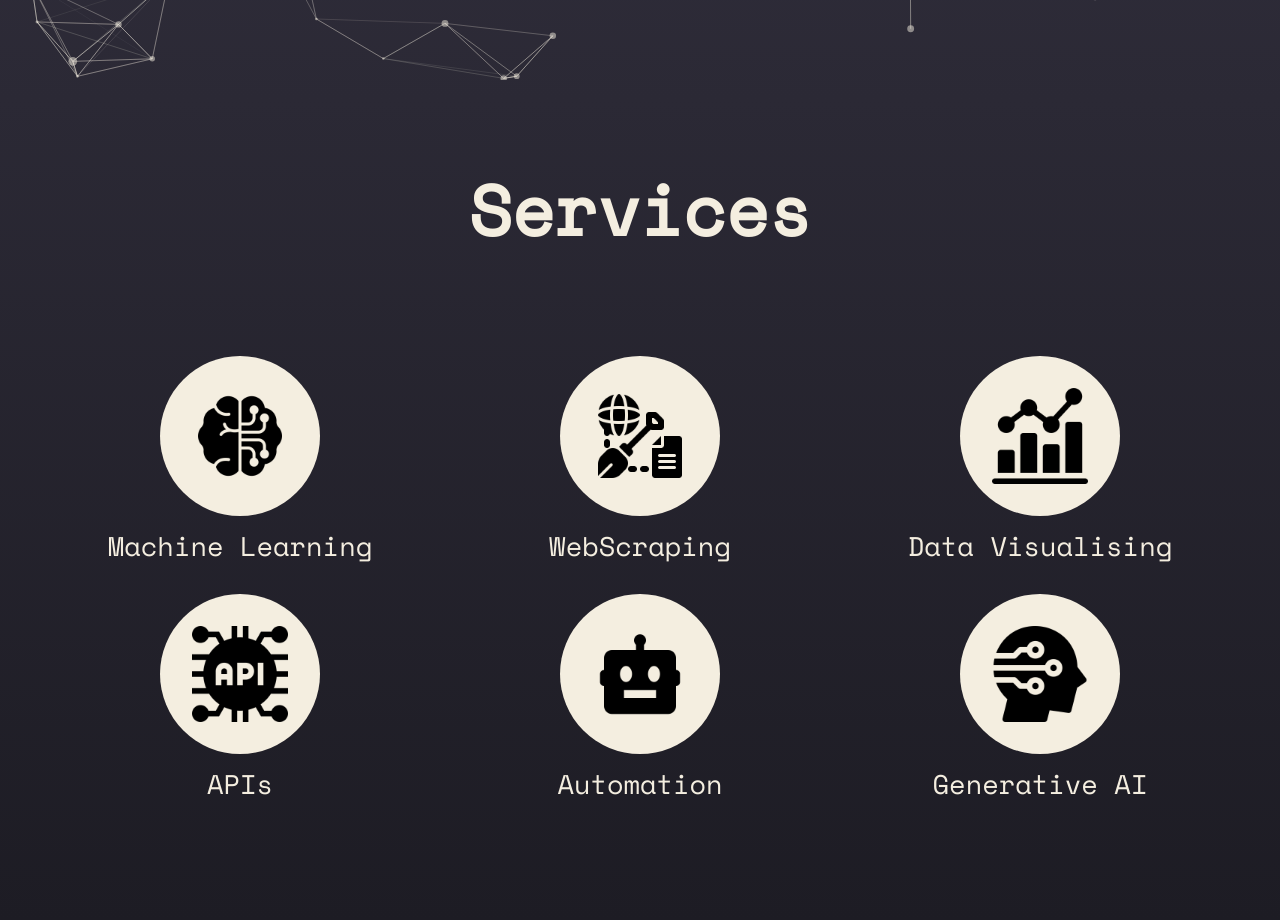
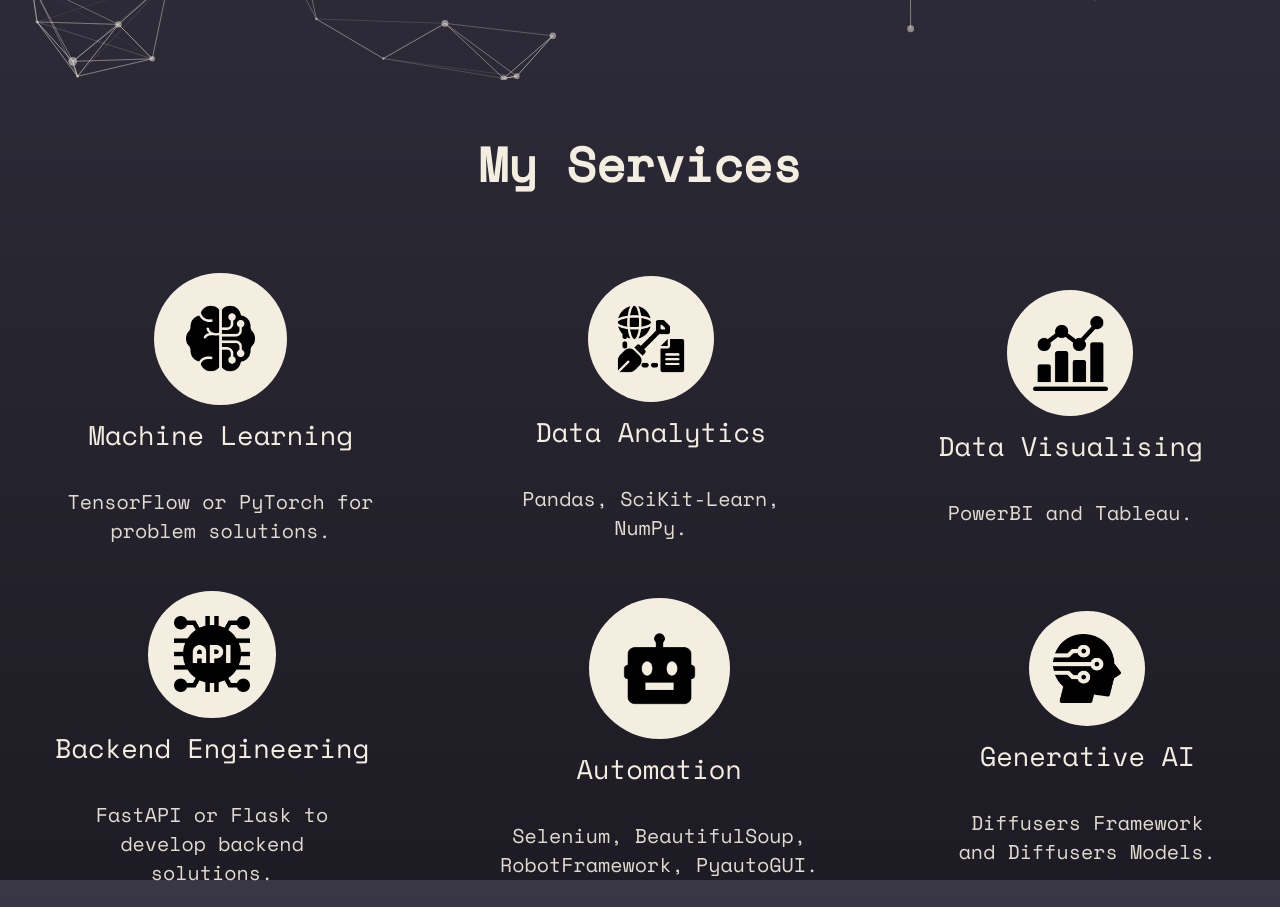
Before and after one commit to OltiRocka/personalPortfolio, a React (Create React App) app: page / in a window 1280 px wide. Shown: the part 720-1640 px from the top of the page. Built offline with nearby package versions, Linux system fonts and the light colour scheme.

Commit message:
fixed:first-commit

```diff
--- a/src/components/skills/Skills.jsx
+++ b/src/components/skills/Skills.jsx
@@ -1,34 +1,33 @@
-import React from 'react'
-import rust from '../assets/skills/rust.png'
-import python from '../assets/skills/python.svg'
-import machLea from '../assets/skills/brainstorming.png'
-import webSc from '../assets/skills/data-mining.png'
-import visualize from '../assets/skills/bar-chart.png'
-import api from '../assets/skills/api.png'
-import auto from '../assets/skills/bot.png'
-import genAi from '../assets/skills/artificial-intelligence.png'
-import './skills.css'
+import React from "react";
+import machLea from "../assets/skills/brainstorming.png";
+import webSc from "../assets/skills/data-mining.png";
+import visualize from "../assets/skills/bar-chart.png";
+import api from "../assets/skills/api.png";
+import auto from "../assets/skills/bot.png";
+import genAi from "../assets/skills/artificial-intelligence.png";
+import "./skills.css";
 const Skills = () => {
   const tools = [
     // { img: python, name: 'Python' },
     // { img: rust, name: 'Rust' },
-    { img: machLea, name: 'Machine Learning' },
-    { img: webSc, name: 'WebScraping' },
-      { img: visualize, name: 'Data Visualising' },
-      { img: api, name: 'APIs' },
-      { img: auto, name: 'Automation' },
-      { img: genAi, name: 'Generative AI' }
-  ]
+    { img: machLea, name: "Machine Learning", description: "TensorFlow or PyTorch for problem solutions." },
+    { img: webSc, name: "Data Analytics", description: "Pandas, SciKit-Learn, NumPy." },
+    { img: visualize, name: "Data Visualising", description: "PowerBI and Tableau." },
+    { img: api, name: "Backend Engineering", description: "FastAPI or Flask to develop backend solutions." },
+    { img: auto, name: "Automation", description: "Selenium, BeautifulSoup, RobotFramework, PyautoGUI." },
+    { img: genAi, name: "Generative AI", description: "Diffusers Framework and Diffusers Models." },
+  ];
   return (
     <div className="tools">
-    <h2 className="text">Services</h2>
+      <p className="text">My Services</p>
       <div className="tool-container">
-        {tools.slice(0,3).map((tool, index) => (
+        {tools.slice(0, 3).map((tool, index) => (
           <div key={index} className="tool">
             <div className="image-container">
               <img src={tool.img} alt={tool.name} />
             </div>
-              <p>{tool.name}</p>
+            <p className="name-service">{tool.name}</p>
+            <p className="description-service">{tool.description}</p>
           </div>
         ))}
       </div>
@@ -38,7 +37,8 @@
             <div className="image-container">
               <img src={tool.img} alt={tool.name} />
             </div>
-            <p>{tool.name}</p>
+            <p className="name-service">{tool.name}</p>
+            <p className="description-service">{tool.description}</p>
           </div>
         ))}
       </div>
--- a/src/components/skills/skills.css
+++ b/src/components/skills/skills.css
@@ -1,26 +1,24 @@
 @import url('https://fonts.googleapis.com/css2?family=Slabo+27px&display=swap');
 @import url('https://fonts.googleapis.com/css2?family=Space+Mono&display=swap');
 .tools {
-    padding: 20px;
-    position: relative;
     width: auto;
     height: 100vh;
+    display: flex;
+    flex-direction: column;
 }
 .tool-container{
     display: flex;
-    padding: 20px;
-    padding-top: 3%;
+    padding-top: 2%;
     width: auto;
+    height:auto;
     align-items: center;
     justify-content: center;
 }
 
   .tool {
     align-items: center;
-    width: calc(50% - 20px);
-    margin-bottom: 20px;
     width: auto;
-    height: 20vh;
+    height: auto;
     display: flex;
     flex-direction: column;
 
@@ -28,25 +26,21 @@
 
   .image-container{
     background-color: #F4EEE0;
-    width:40%;
+    width:30%;
     justify-content: center;
     align-items: center;
     display: flex;
     border-radius: 50%;
     aspect-ratio: 1/1;
+
+
     }
   .image-container img {
     width: 60%;
     height: auto;
-    transition: all .2s ease-in-out;
-    -webkit-transition: all .2s ease-in-out;
   }
 
-  .tool img:hover{
-    transform: scale(1.1);
-    }
-
-  .tool p {
+  .tool p.name-service {
     text-align: center;
     margin-top: 10px;
     font-family: "Space Mono", Arial, serif;
@@ -55,9 +49,18 @@
 
   }
 
-h2.text{
+  .tool p.description-service{
     text-align: center;
-    font-size: 70px;
+    margin-top: 5px;
+    font-family: "Space Mono", Arial, serif;
+    font-size:20px;
+    color: #f4eee0e8;
+    overflow-wrap: break-word;
+    width: 70%;
+  }
+p.text{
+    text-align: center;
+    font-size: 48px;
     font-weight: bolder;
     font-family: "Space Mono", Arial, serif;
     color: #F4EEE0;
```
Lines whose indentation alone changed are shown as unchanged.
